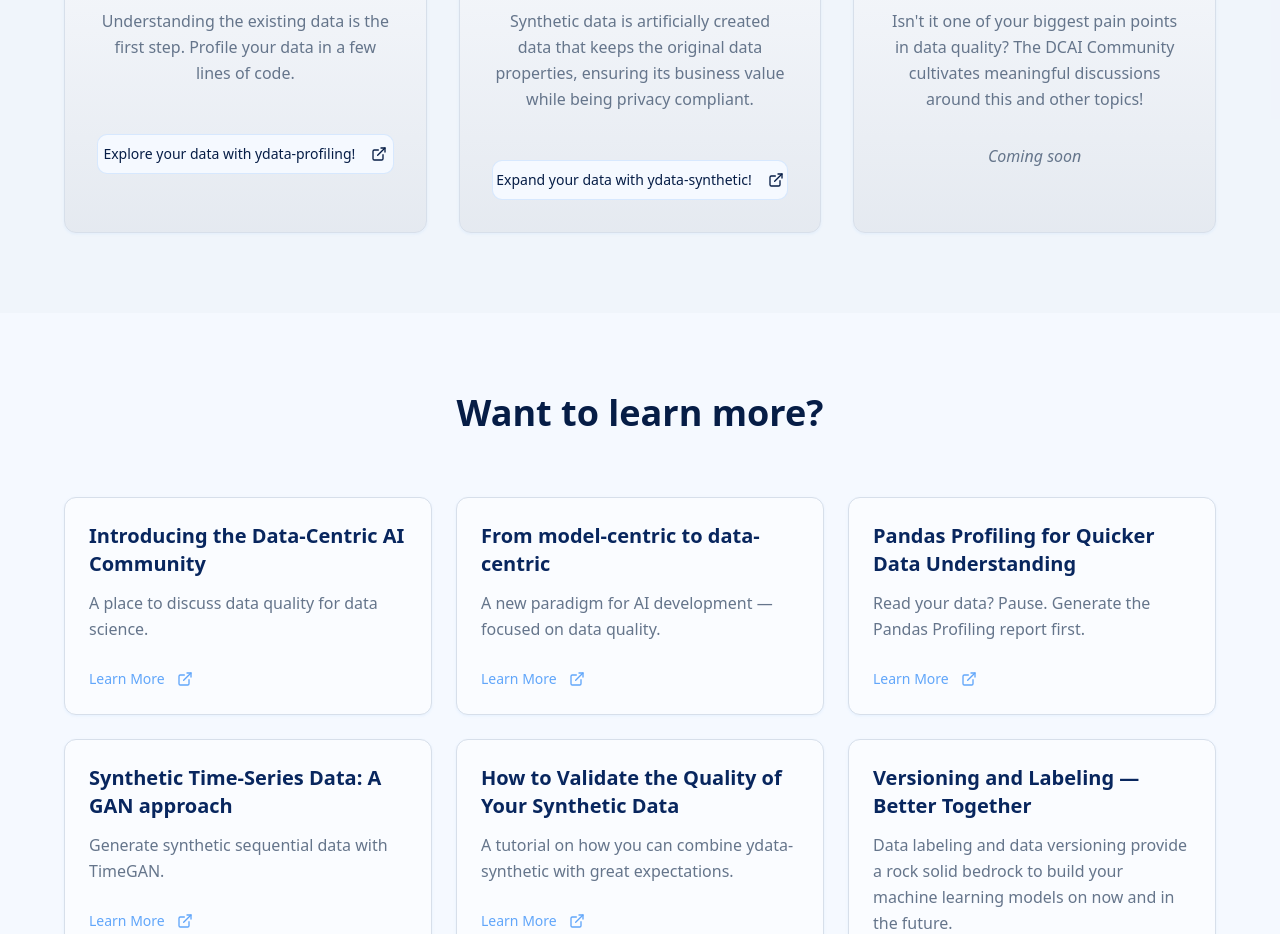
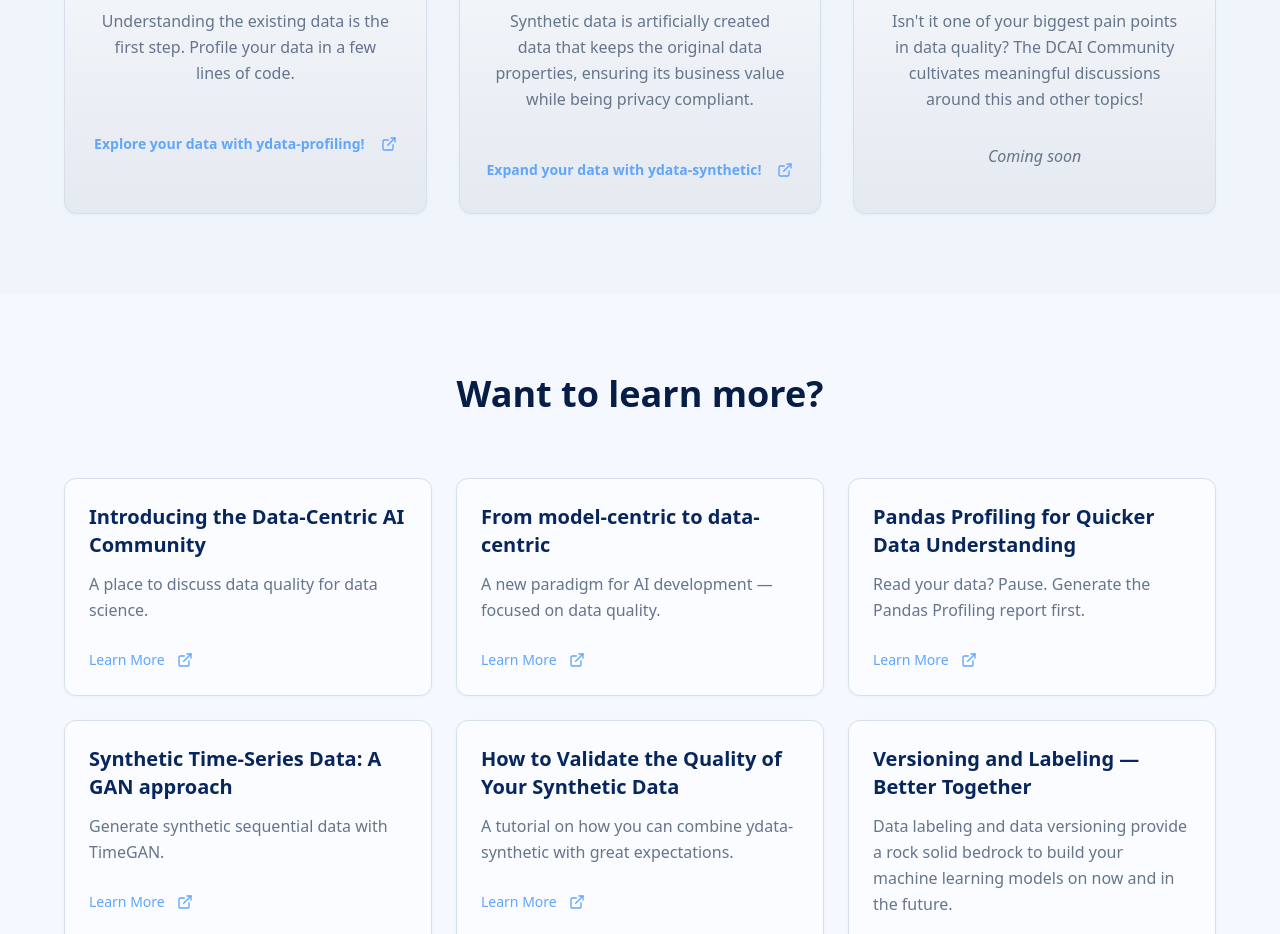
Before and after one commit to Data-Centric-AI-Community/ghost-pages-deploy, a React (Vite) app: page / in a window 1280 px wide. Shown: the part 1660-2594 px from the top of the page. Built offline with nearby package versions, Linux system fonts and the light colour scheme.

Commit message:
Remove boxes from text
Remove the boxes around the specified text elements to refine the visual presentation.

```diff
--- a/src/components/FeaturesSection.tsx
+++ b/src/components/FeaturesSection.tsx
@@ -58,8 +58,8 @@ const FeaturesSection = () => {
 
                 {feature.href !== "#" ? (
                   <Button
-                    variant="outline"
-                    className="w-full mt-6 group-hover:bg-primary/5 border-primary/20"
+                    variant="ghost"
+                    className="w-full mt-6 text-primary hover:text-primary/80 p-0 h-auto justify-center font-semibold"
                     asChild
                   >
                     <a href={feature.href} target="_blank" rel="noopener noreferrer">
```
